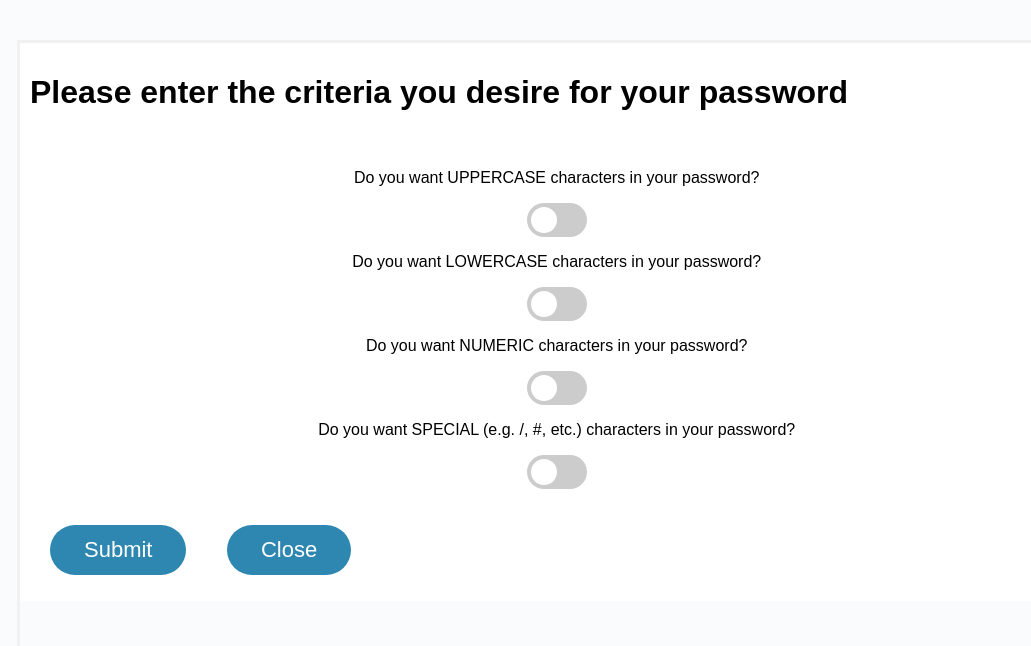
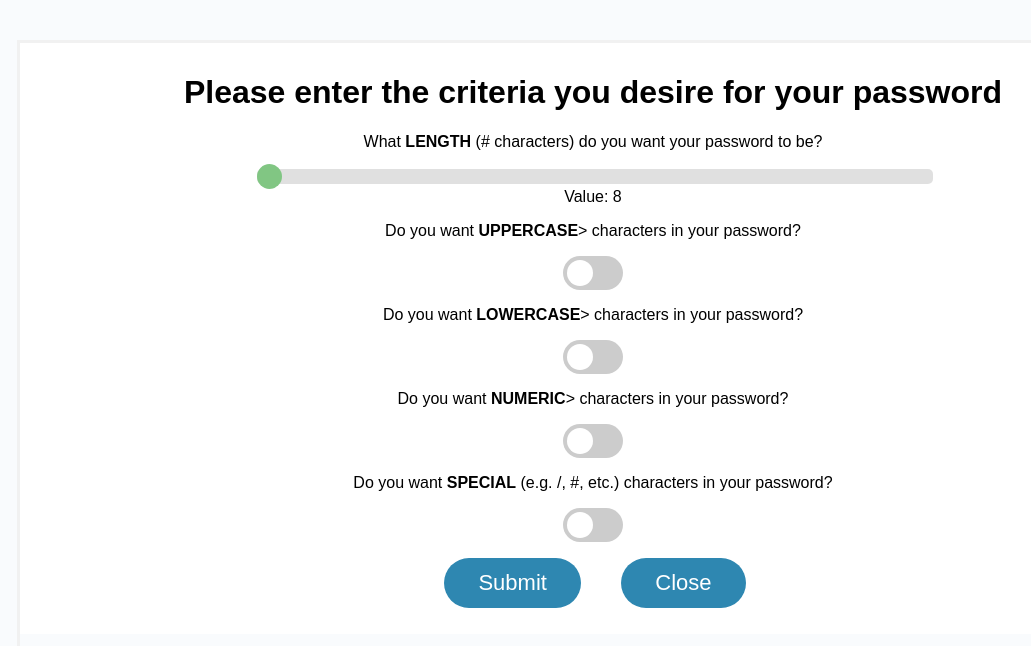
Before and after one commit to daniel-gregg/automatic-password-generator, a plain HTML site: page index.html in a window 1280 px wide. Both pictures are taken after a click on the button "Generate Password". Shown: the whole page, without its empty margins (47-1078 px from the left). Drawn offline with Linux system fonts and the light colour scheme.

Commit message:
added slider input in form to select password length

```diff
--- a/index.html
+++ b/index.html
@@ -36,31 +36,36 @@
 
         <h1>Please enter the criteria you desire for your password</h1>
 
+        <p> What <strong>LENGTH</strong> (# characters) do you want your password to be?</p>
+        <div class="slidecontainer">
+          <input type="range" min="8" max="128" value="8" class="slider" id="passwordRange">
+          <span>Value: <span id="currentValue"></span></span>
+        </div>
+
+
         <div class="switchesBox">
-          <p> Do you want UPPERCASE characters in your password?</p>
+          <p> Do you want <strong>UPPERCASE</strong>> characters in your password?</p>
           <label class="switch">
-            <input type="checkbox">
-            <span class="slider round"></span>
+            <input type="checkbox" id="upperCase">
+            <span class="toggle round"></span>
           </label>
-          <p> Do you want LOWERCASE characters in your password?</p>
+          <p> Do you want <strong>LOWERCASE</strong>> characters in your password?</p>
           <label class="switch">
-            <input type="checkbox">
-            <span class="slider round"></span>
+            <input type="checkbox" id="lowerCase">
+            <span class="toggle round"></span>
           </label>
-          <p> Do you want NUMERIC characters in your password?</p>
+          <p> Do you want <strong>NUMERIC</strong>> characters in your password?</p>
           <label class="switch">
-            <input type="checkbox">
-            <span class="slider round"></span>
+            <input type="checkbox" id="numeric">
+            <span class="toggle round"></span>
           </label>
-          <p> Do you want SPECIAL (e.g. /, #, etc.) characters in your password?</p>
+          <p> Do you want <strong>SPECIAL</strong> (e.g. /, #, etc.) characters in your password?</p>
           <label class="switch">
-            <input type="checkbox">
-            <span class="slider round"></span>
+            <input type="checkbox" id="special">
+            <span class="toggle round"></span>
           </label>
 
         </div>
-
-
 
 
         <button type="submit" class="btn" id="btnSubmit" onclick="submitForm()">Submit</button>
--- a/script.js
+++ b/script.js
@@ -25,6 +25,9 @@ function closeForm() {
   document.getElementById("card").style.display = "block";
 }
 // generatePassword function
+function writePassword () {
+
+}
 
 function submitForm(){
   event.preventDefault();
--- a/style.css
+++ b/style.css
@@ -134,6 +134,7 @@ button[disabled] {
 .form-container {
   padding: 10px;
   background-color: white;
+  text-align: center;
 }
 
 
@@ -156,6 +157,49 @@ button[disabled] {
 }
 
 
+/* Adding a slider to select the password length */
+
+.slidecontainer {
+  position: relative;
+  margin: 0 auto;
+  text-align: center;
+  align-items: center;
+  width: 60%;
+}
+.slider {
+  -webkit-appearance: none;
+  width: 100%;
+  height: 15px;
+  border-radius: 5px;
+  background: #d3d3d3;
+  outline: none;
+  opacity: 0.7;
+  -webkit-transition: .2s;
+  transition: opacity .2s;
+}
+
+.slider:hover {
+  opacity: 1;
+}
+
+.slider::-webkit-slider-thumb {
+  -webkit-appearance: none;
+  appearance: none;
+  width: 25px;
+  height: 25px;
+  border-radius: 50%;
+  background: #4CAF50;
+  cursor: pointer;
+}
+
+.slider::-moz-range-thumb {
+  width: 25px;
+  height: 25px;
+  border-radius: 50%;
+  background: #4CAF50;
+  cursor: pointer;
+}
+
 
 /* Add toggle switches for other options */
 .switchesBox {
@@ -163,8 +207,7 @@ button[disabled] {
   width: 90%;
   display: flex;
   flex-direction: column;
-  float: left;
-  margin: 20px; auto;
+  margin: 0 auto;
   text-align: center;
   align-items: center;
 }
@@ -184,7 +227,7 @@ button[disabled] {
 }
 
 /* The slider */
-.slider {
+.toggle {
   position: absolute;
   cursor: pointer;
   top: 0;
@@ -196,7 +239,7 @@ button[disabled] {
   transition: .4s;
 }
 
-.slider:before {
+.toggle:before {
   position: absolute;
   content: "";
   height: 26px;
@@ -208,25 +251,25 @@ button[disabled] {
   transition: .4s;
 }
 
-input:checked + .slider {
+input:checked + .toggle {
   background-color: #2196F3;
 }
 
-input:focus + .slider {
+input:focus + .toggle {
   box-shadow: 0 0 1px #2196F3;
 }
 
-input:checked + .slider:before {
+input:checked + .toggle:before {
   -webkit-transform: translateX(26px);
   -ms-transform: translateX(26px);
   transform: translateX(26px);
 }
 
 /* Rounded sliders */
-.slider.round {
+.toggle.round {
   border-radius: 34px;
 }
 
-.slider.round:before {
+.toggle.round:before {
   border-radius: 50%;
 }
```
